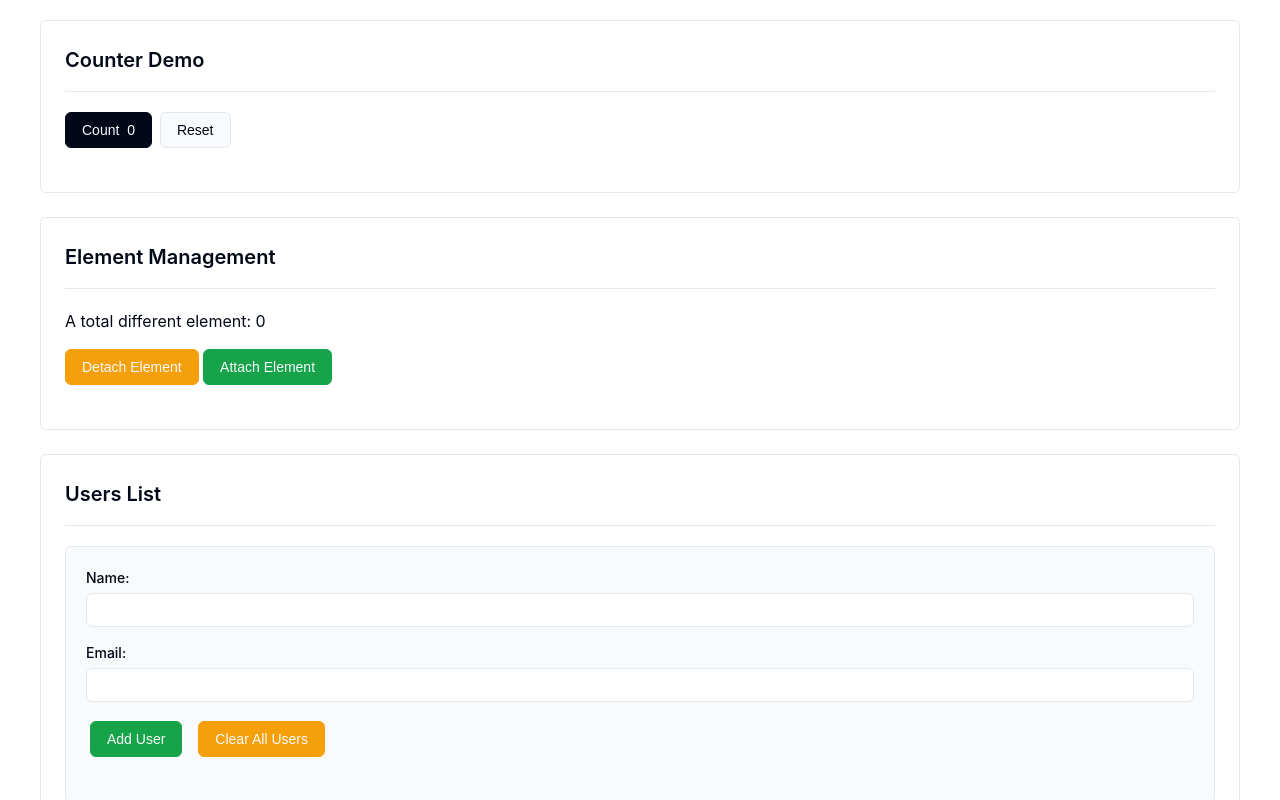
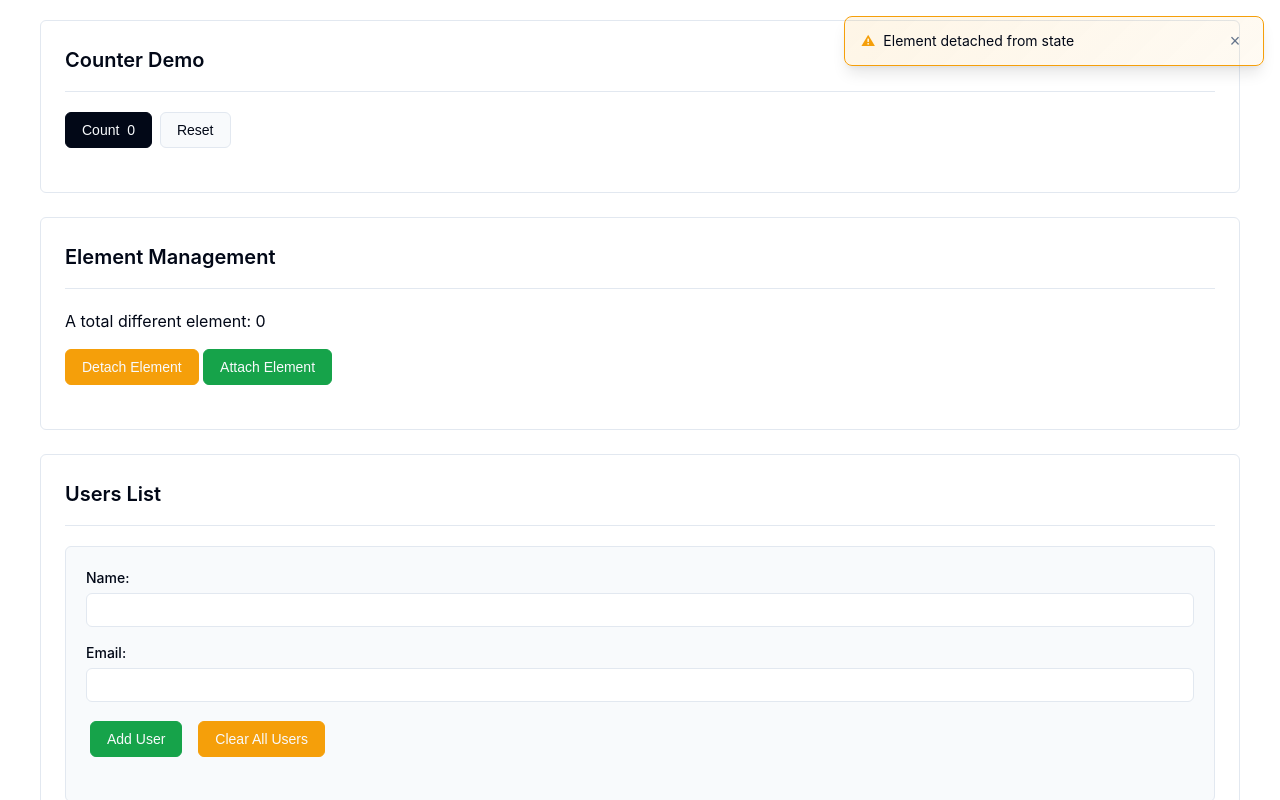
Before and after one commit to isubero/atomic, a website built with Vite: page index.html in a window 1280 px wide. Both pictures are taken after a click on the button "Detach Element". Shown: the top 800 px of the page. Built offline with nearby package versions, Linux system fonts and the light colour scheme.

Commit message:
Improve demo with sample toast

```diff
--- a/src/example.ts
+++ b/src/example.ts
@@ -1,8 +1,15 @@
 import { createAtom } from "./atom";
+import { toast } from "./toast";
+
+type User = {
+  id: number;
+  name: string;
+  email: string;
+};
 
 type StateShape = {
   count: number;
-  users: { id: number; name: string; email: string }[];
+  users: User[];
 };
 
 const atom = createAtom<StateShape>({
@@ -39,12 +46,14 @@ const detachButton = document.getElementById("detachButton") as HTMLElement;
 
 detachButton.addEventListener("click", () => {
   atom.disconnect(totalDifferentElement);
+  toast.warning("Element detached from state");
 });
 
 const attachButton = document.getElementById("attachButton") as HTMLElement;
 
 attachButton.addEventListener("click", () => {
   atom.connect(totalDifferentElement);
+  toast.success("Element reattached to state");
 });
 
 atom.subscribe((state) => {
@@ -69,7 +78,7 @@ userForm.addEventListener("submit", (event) => {
   const email = formData.get("email") as string;
 
   if (name && email) {
-    const newUser = {
+    const newUser: User = {
       id: Date.now() + Math.random(),
       name: name.trim(),
       email: email.trim(),
@@ -96,7 +105,7 @@ userList.addEventListener("click", (event) => {
     if (userId) {
       const id = parseFloat(userId);
       atom.setState({
-        users: atom.state.users.filter((user: any) => user.id !== id),
+        users: atom.state.users.filter((user: User) => user.id !== id),
       });
     }
   }
--- a/src/style.css
+++ b/src/style.css
@@ -220,3 +220,155 @@ body {
   margin: 4px;
   font-size: 14px;
 }
+
+/* Toast styles - shadcn sonner inspired */
+.toast-container {
+  position: fixed;
+  top: 0;
+  right: 0;
+  z-index: 9999;
+  padding: 16px;
+  pointer-events: none;
+  display: flex;
+  flex-direction: column;
+  gap: 8px;
+  max-width: 420px;
+  width: 100%;
+}
+
+.toast {
+  pointer-events: auto;
+  position: relative;
+  display: flex;
+  align-items: center;
+  justify-content: space-between;
+  padding: 12px 16px;
+  border-radius: 8px;
+  border: 1px solid;
+  background: hsl(0 0% 100%);
+  box-shadow: 0 10px 15px -3px hsl(0 0% 0% / 0.1),
+    0 4px 6px -2px hsl(0 0% 0% / 0.05);
+  font-size: 14px;
+  line-height: 1.4;
+  color: hsl(222.2 84% 4.9%);
+  transform: translateX(100%);
+  opacity: 0;
+  transition: all 0.15s cubic-bezier(0.4, 0, 0.2, 1);
+}
+
+.toast-enter {
+  transform: translateX(0);
+  opacity: 1;
+}
+
+.toast-exit {
+  transform: translateX(100%);
+  opacity: 0;
+}
+
+.toast-content {
+  flex: 1;
+  margin-right: 8px;
+}
+
+.toast-close {
+  background: none;
+  border: none;
+  color: hsl(215.4 16.3% 46.9%);
+  cursor: pointer;
+  font-size: 18px;
+  line-height: 1;
+  padding: 4px;
+  border-radius: 4px;
+  transition: color 0.2s ease, background-color 0.2s ease;
+  display: flex;
+  align-items: center;
+  justify-content: center;
+  width: 24px;
+  height: 24px;
+}
+
+.toast-close:hover {
+  color: hsl(222.2 84% 4.9%);
+  background-color: hsl(210 40% 96%);
+}
+
+/* Toast type variants */
+.toast-success {
+  border-color: hsl(142.1 76.2% 36.3%);
+  background: linear-gradient(
+    135deg,
+    hsl(142.1 76.2% 36.3% / 0.1),
+    hsl(142.1 76.2% 36.3% / 0.05)
+  );
+}
+
+.toast-success::before {
+  content: "✓";
+  color: hsl(142.1 76.2% 36.3%);
+  font-weight: bold;
+  margin-right: 8px;
+}
+
+.toast-error {
+  border-color: hsl(0 84.2% 60.2%);
+  background: linear-gradient(
+    135deg,
+    hsl(0 84.2% 60.2% / 0.1),
+    hsl(0 84.2% 60.2% / 0.05)
+  );
+}
+
+.toast-error::before {
+  content: "✕";
+  color: hsl(0 84.2% 60.2%);
+  font-weight: bold;
+  margin-right: 8px;
+}
+
+.toast-warning {
+  border-color: hsl(38 92% 50%);
+  background: linear-gradient(
+    135deg,
+    hsl(38 92% 50% / 0.1),
+    hsl(38 92% 50% / 0.05)
+  );
+}
+
+.toast-warning::before {
+  content: "⚠";
+  color: hsl(38 92% 50%);
+  font-weight: bold;
+  margin-right: 8px;
+}
+
+.toast-info {
+  border-color: hsl(221.2 83.2% 53.3%);
+  background: linear-gradient(
+    135deg,
+    hsl(221.2 83.2% 53.3% / 0.1),
+    hsl(221.2 83.2% 53.3% / 0.05)
+  );
+}
+
+.toast-info::before {
+  content: "ℹ";
+  color: hsl(221.2 83.2% 53.3%);
+  font-weight: bold;
+  margin-right: 8px;
+}
+
+/* Responsive adjustments */
+@media (max-width: 480px) {
+  .toast-container {
+    left: 0;
+    right: 0;
+    max-width: none;
+    padding: 12px;
+  }
+
+  .toast {
+    font-size: 13px;
+    padding: 10px 14px;
+  }
+}
--- /dev/null
+++ b/src/toast.ts
@@ -0,0 +1,195 @@
+export type ToastType = "success" | "error" | "warning" | "info";
+
+export interface ToastOptions {
+  type?: ToastType;
+  duration?: number;
+  dismissible?: boolean;
+}
+
+export interface Toast {
+  id: string;
+  message: string;
+  type: ToastType;
+  duration: number;
+  dismissible: boolean;
+  createdAt: number;
+}
+
+class ToastManager {
+  private toasts: Toast[] = [];
+  private container: HTMLElement | null = null;
+  private listeners: ((toasts: Toast[]) => void)[] = [];
+  private renderedToastIds: Set<string> = new Set();
+
+  constructor() {
+    this.createContainer();
+  }
+
+  private createContainer() {
+    this.container = document.createElement("div");
+    this.container.className = "toast-container";
+    this.container.setAttribute("aria-live", "polite");
+    this.container.setAttribute("aria-label", "Notifications");
+    document.body.appendChild(this.container);
+  }
+
+  private notifyListeners() {
+    this.listeners.forEach((listener) => listener([...this.toasts]));
+  }
+
+  private renderToasts() {
+    if (!this.container) return;
+
+    // Get currently rendered toast IDs
+    const currentToastIds = new Set(this.toasts.map((toast) => toast.id));
+
+    // Remove toasts that are no longer in the state
+    const toastsToRemove: string[] = [];
+    this.renderedToastIds.forEach((toastId) => {
+      if (!currentToastIds.has(toastId)) {
+        toastsToRemove.push(toastId);
+      }
+    });
+
+    // Handle removal animations
+    toastsToRemove.forEach((toastId) => {
+      const toastElement = this.container?.querySelector(
+        `[data-toast-id="${toastId}"]`
+      );
+      if (toastElement) {
+        toastElement.classList.add("toast-exit");
+        setTimeout(() => {
+          toastElement.remove();
+          this.renderedToastIds.delete(toastId);
+        }, 150);
+      }
+    });
+
+    // Add new toasts
+    this.toasts.forEach((toast) => {
+      if (!this.renderedToastIds.has(toast.id)) {
+        const toastElement = this.createToastElement(toast);
+        this.container!.appendChild(toastElement);
+        this.renderedToastIds.add(toast.id);
+      }
+    });
+  }
+
+  private createToastElement(toast: Toast): HTMLElement {
+    const toastEl = document.createElement("div");
+    toastEl.className = `toast toast-${toast.type}`;
+    toastEl.setAttribute("data-toast-id", toast.id);
+    toastEl.setAttribute("role", "alert");
+
+    const content = document.createElement("div");
+    content.className = "toast-content";
+    content.textContent = toast.message;
+
+    const closeButton = document.createElement("button");
+    closeButton.className = "toast-close";
+    closeButton.innerHTML = "×";
+    closeButton.setAttribute("aria-label", "Close notification");
+    closeButton.addEventListener("click", () => this.dismiss(toast.id));
+
+    toastEl.appendChild(content);
+    if (toast.dismissible) {
+      toastEl.appendChild(closeButton);
+    }
+
+    // Add enter animation after element is in DOM
+    requestAnimationFrame(() => {
+      toastEl.classList.add("toast-enter");
+    });
+
+    return toastEl;
+  }
+
+  private scheduleDismissal(toast: Toast) {
+    if (toast.duration > 0) {
+      setTimeout(() => {
+        this.dismiss(toast.id);
+      }, toast.duration);
+    }
+  }
+
+  show(message: string, options: ToastOptions = {}): string {
+    const id = `toast-${Date.now()}-${Math.random()
+      .toString(36)
+      .substr(2, 9)}`;
+
+    const toast: Toast = {
+      id,
+      message,
+      type: options.type || "info",
+      duration: options.duration ?? 5000,
+      dismissible: options.dismissible ?? true,
+      createdAt: Date.now(),
+    };
+
+    this.toasts.push(toast);
+    this.renderToasts();
+    this.scheduleDismissal(toast);
+    this.notifyListeners();
+
+    return id;
+  }
+
+  dismiss(id: string) {
+    const toastIndex = this.toasts.findIndex(
+      (toastItem) => toastItem.id === id
+    );
+    if (toastIndex === -1) return;
+
+    // Remove from toasts array immediately
+    this.toasts.splice(toastIndex, 1);
+
+    // The renderToasts method will handle the exit animation
+    this.renderToasts();
+    this.notifyListeners();
+  }
+
+  dismissAll() {
+    // Clear all toasts immediately
+    this.toasts = [];
+
+    // The renderToasts method will handle the exit animations
+    this.renderToasts();
+    this.notifyListeners();
+  }
+
+  getToasts(): Toast[] {
+    return [...this.toasts];
+  }
+
+  subscribe(listener: (toasts: Toast[]) => void) {
+    this.listeners.push(listener);
+    return () => {
+      const index = this.listeners.indexOf(listener);
+      if (index > -1) {
+        this.listeners.splice(index, 1);
+      }
+    };
+  }
+}
+
+// Create singleton instance
+const toastManager = new ToastManager();
+
+// Export toast object with convenience methods
+export const toast = {
+  show: (message: string, options?: ToastOptions) =>
+    toastManager.show(message, options),
+  success: (message: string, options?: Omit<ToastOptions, "type">) =>
+    toastManager.show(message, { ...options, type: "success" }),
+  error: (message: string, options?: Omit<ToastOptions, "type">) =>
+    toastManager.show(message, { ...options, type: "error" }),
+  warning: (message: string, options?: Omit<ToastOptions, "type">) =>
+    toastManager.show(message, { ...options, type: "warning" }),
+  info: (message: string, options?: Omit<ToastOptions, "type">) =>
+    toastManager.show(message, { ...options, type: "info" }),
+  dismiss: (id: string) => toastManager.dismiss(id),
+  dismissAll: () => toastManager.dismissAll(),
+  getToasts: () => toastManager.getToasts(),
+  subscribe: (listener: (toasts: Toast[]) => void) =>
+    toastManager.subscribe(listener),
+};
```
